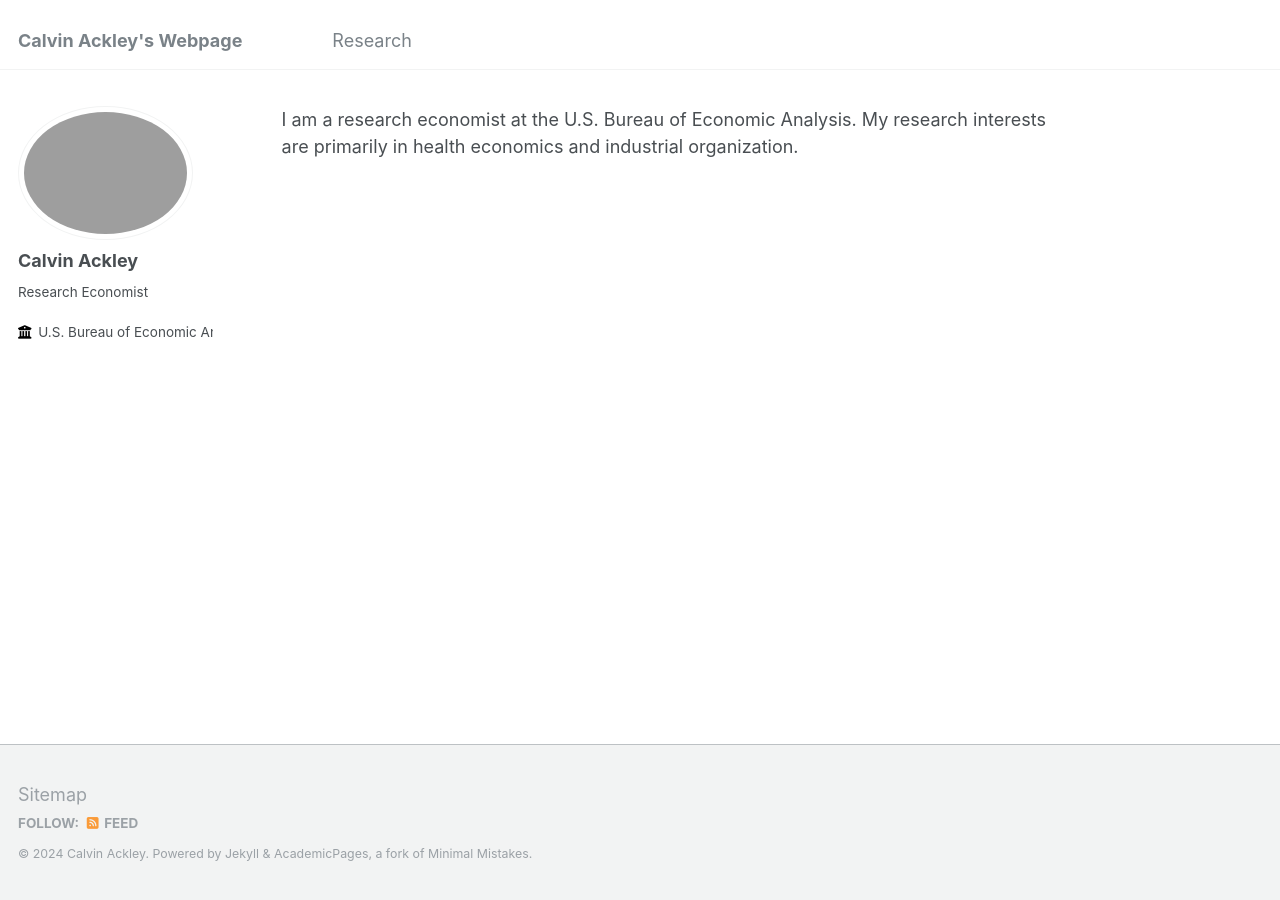
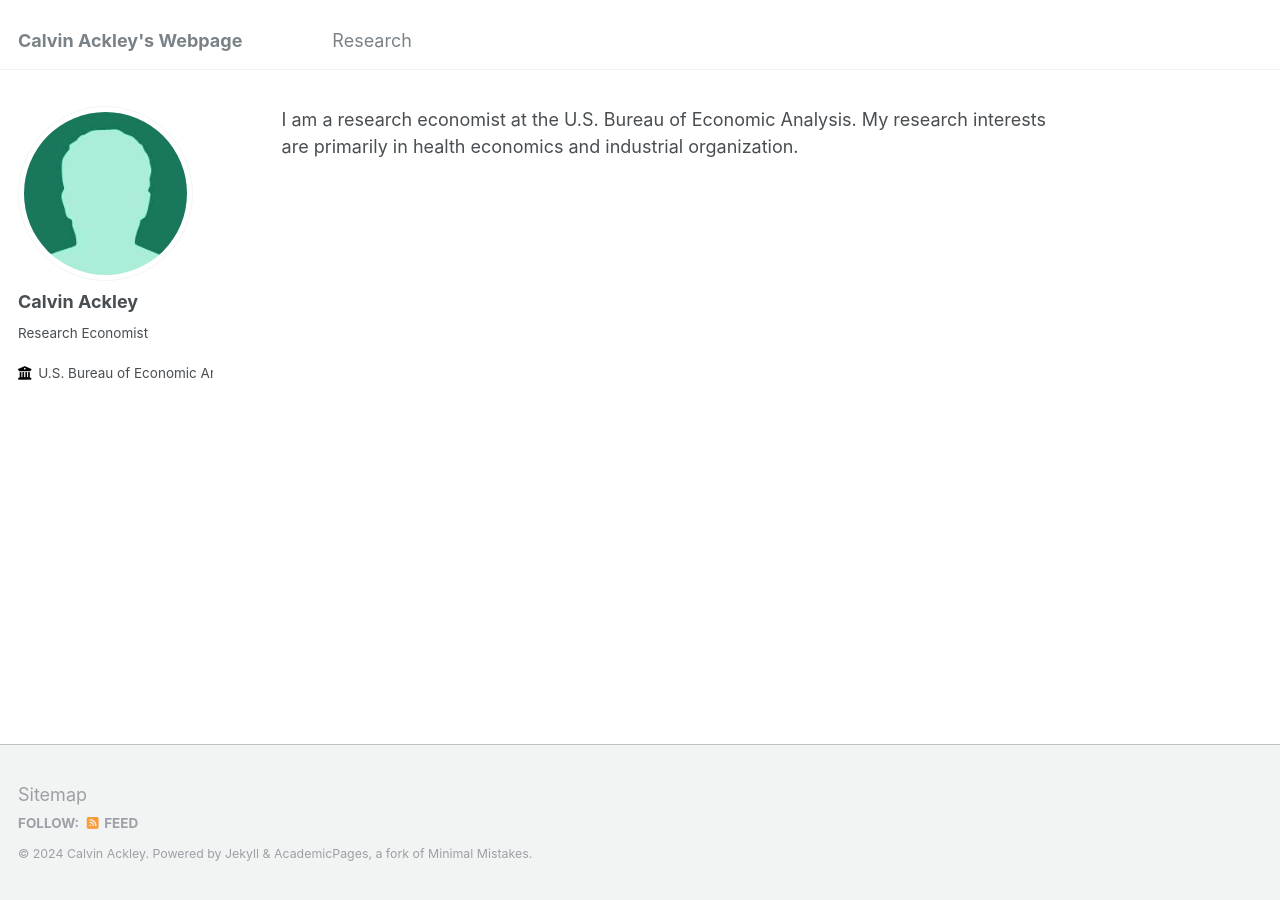
Before and after one commit to ackleycb/ackleycb.github.io, a Jekyll site: the page built from _pages/about.md, in a window 1280 px wide. Built offline with Jekyll 4.4.1, drawn with Linux system fonts in a browser that asks for light colours.

Commit message:
Update _config.yml

```diff
--- a/_config.yml
+++ b/_config.yml
@@ -21,7 +21,7 @@ repository               : "ackleycb/ackleycb.github.io"
 #               Additional customization can be done by editing /_includes/author-profile.html
 author:
   # Biographic information
-  avatar           : "ackley_photo1.png"
+  avatar           : "bio-photo-2.jpg"
   name             : "Calvin Ackley"
   pronouns         : # example: "she/her"
   bio              : "Research Economist"
```
